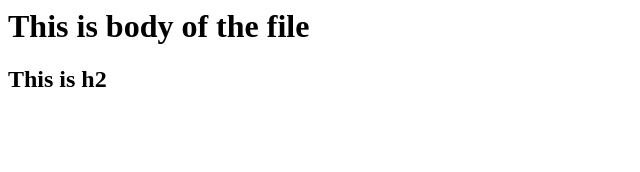
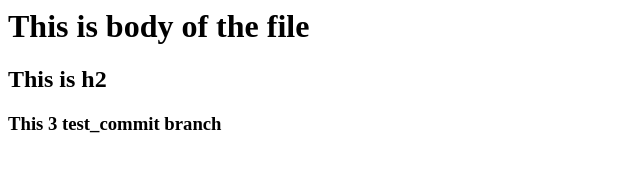
Before and after one commit to ojaswaghe/Project_1, a plain HTML site: page index.html in a window 1280 px wide. Shown: the whole page, without its empty margins (0-640 px from the left). Drawn offline with Linux system fonts and the light colour scheme.

Commit message:
Index.html updated

```diff
--- a/index.html
+++ b/index.html
@@ -2,6 +2,7 @@
     <body>
         <h1>This is body of the file</h1>
         <h2>This is h2 </h2>
+        <h3>This 3 test_commit branch</h3>
     </body>
 
 </html>
```
